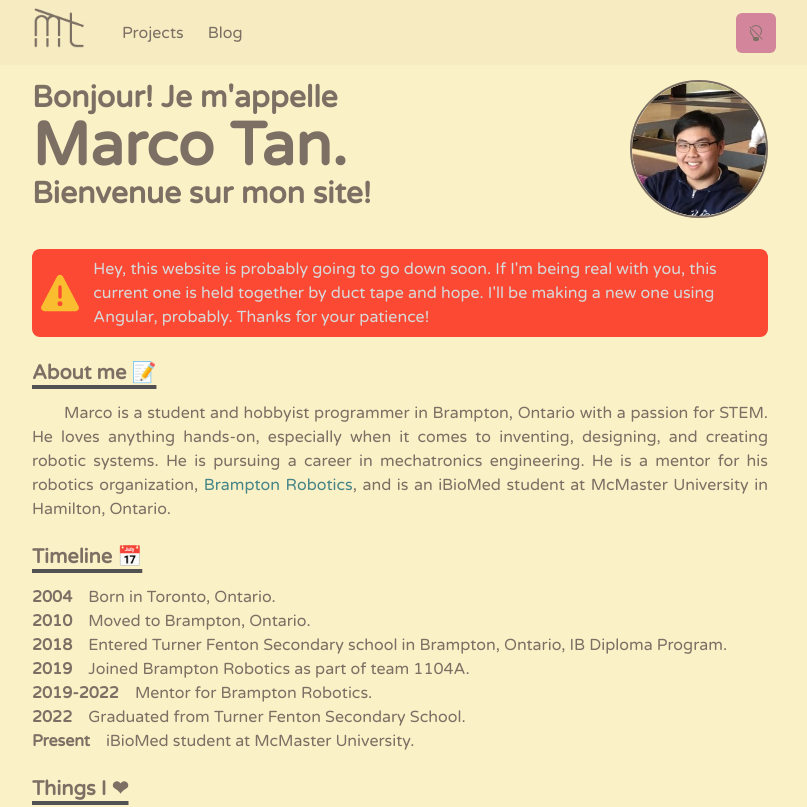
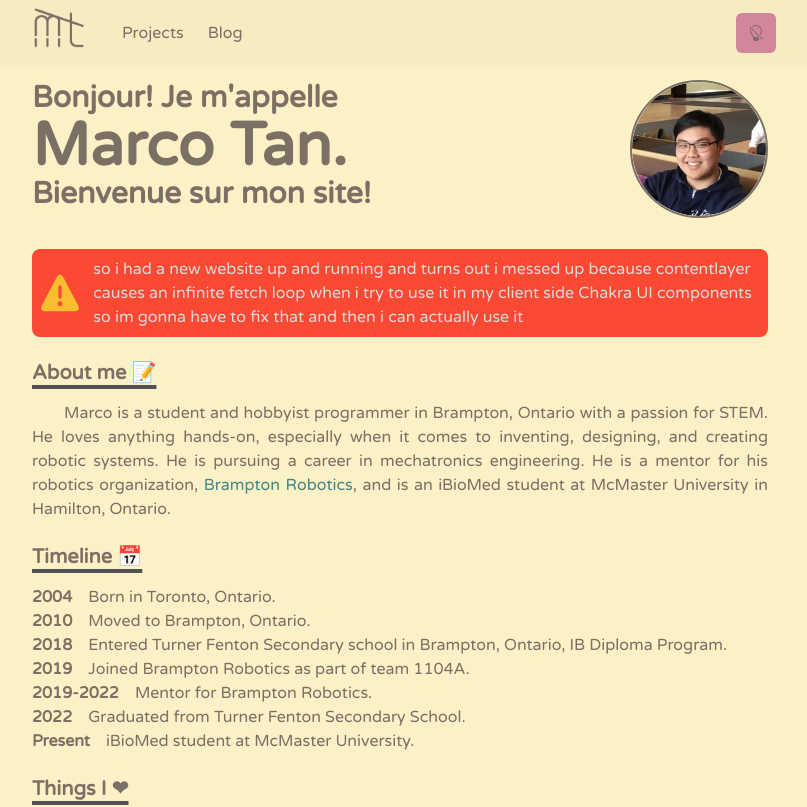
Before and after one commit to IonicArgon/web-v2, a Next.js app: page / in a window 1280 px wide. Shown: the top 807 px of the page, without its empty margins (240-1047 px from the left). Built offline with nearby package versions, Linux system fonts and the light colour scheme.

Commit message:
emergency rollback

```diff
--- a/src/pages/index.js
+++ b/src/pages/index.js
@@ -81,7 +81,7 @@ const Page = () => {
             </Center>
             <Spacer />
             <Box flex='50'>
-              Hey, this website is probably going to go down soon. If I&apos;m being real with you, this current one is held together by duct tape and hope. I&apos;ll be making a new one using Angular, probably. Thanks for your patience!
+              so i had a new website up and running and turns out i messed up because contentlayer causes an infinite fetch loop when i try to use it in my client side Chakra UI components so im gonna have to fix that and then i can actually use it
             </Box>
           </Flex>
         </Section>
```
